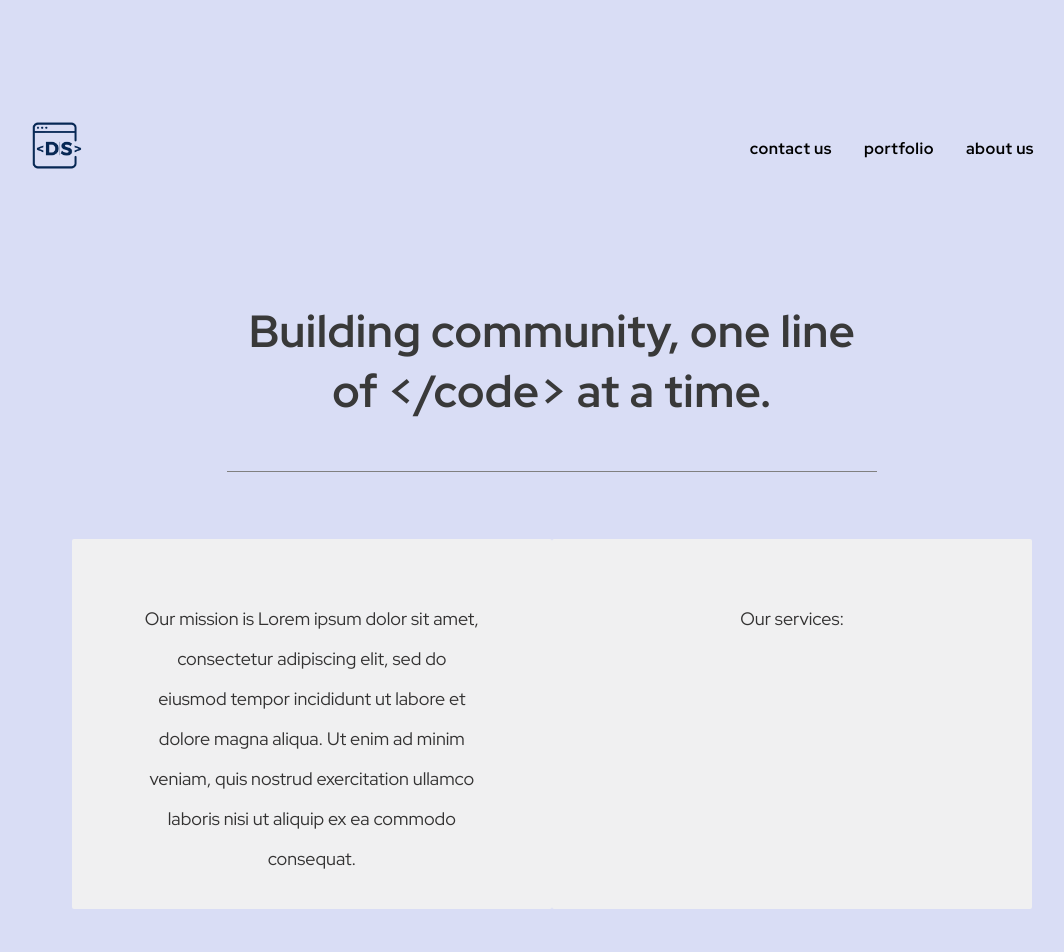
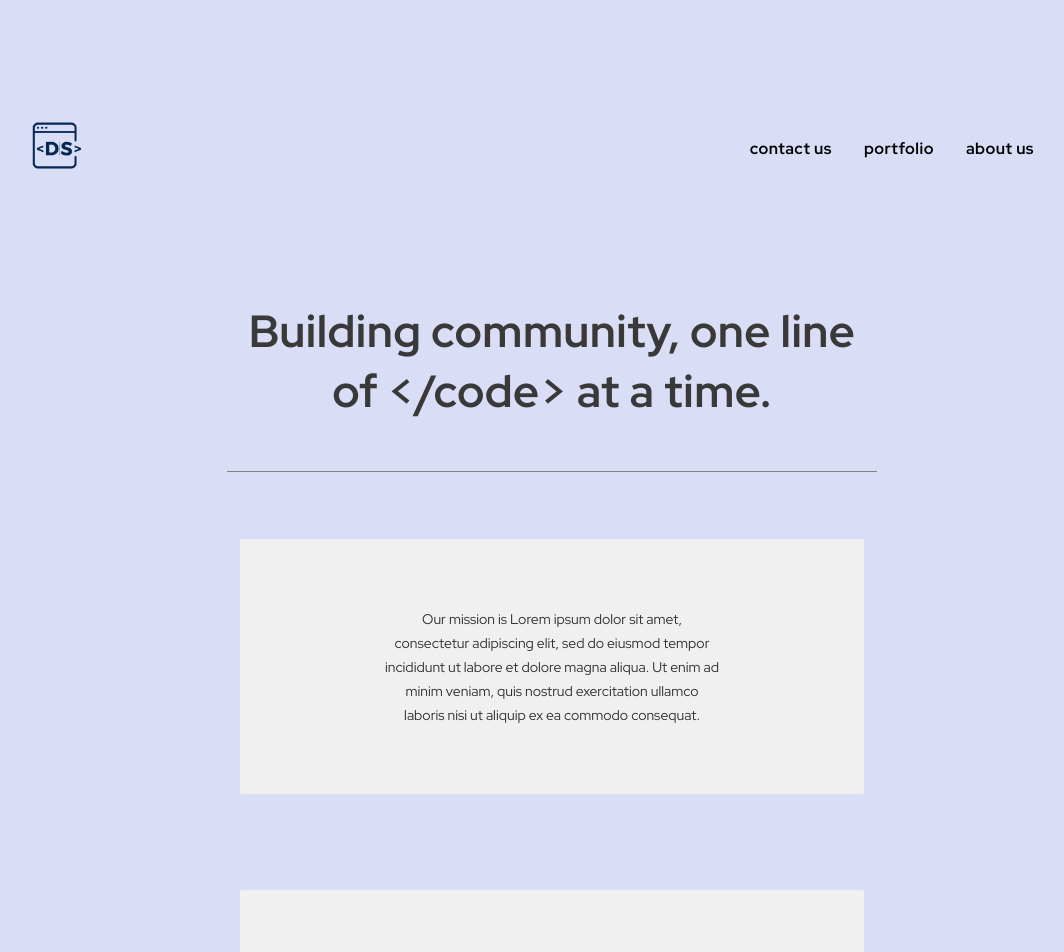
Before and after one commit to LucasHartmanWestern/westerndev-website, a React (Create React App) app: page /Aboutus in a window 1280 px wide. Shown: the top 952 px of the page, without its empty margins (88-1152 px from the left). Built offline with nearby package versions, Linux system fonts and the light colour scheme.

Commit message:
adding media spacing

```diff
--- a/src/Pages/Aboutus/Aboutus.css
+++ b/src/Pages/Aboutus/Aboutus.css
@@ -23,8 +23,7 @@
 }
 
 .about-left{
-    padding:50px;
-    width: 500px;
+    width: 35%;
     height:250px;
     background-color: #F0F0F1;
     text-align: center;
@@ -35,7 +34,7 @@
 
 .about-right {
     padding: 60px 70px;
-    width: 500px;
+    width: 35%;
     height: 250px;
     background-color: #F0F0F1;
     text-align: center;
@@ -81,3 +80,33 @@
     padding:5% 7%;
     color: #393939;
 }
+
+@media screen and (max-width:1360px) {
+   .about-info{
+    flex-wrap: wrap;
+    justify-content: center;
+    column-gap:100px;
+    font-size: 14px;
+   }
+
+   .about-left {
+       line-height: 1.5rem;
+       height: auto;
+       min-width: 150px;
+        padding: 7% 15%;
+   }
+   .about-right{
+    margin-top:10%;
+    line-height: 1.5rem;
+    height:auto;
+    padding: 7% 15%;
+    min-width: 150px;
+   }
+}
+
+@media screen and (max-width:830px) {
+    .headline{
+        font-size: 30px;
+        width:80%;
+    }
+}
--- a/src/Pages/Contact/Contact.css
+++ b/src/Pages/Contact/Contact.css
@@ -18,6 +18,7 @@
   padding-top: 50px;
   padding-bottom: 50px;
  font-weight:900;
+ min-width: 400px;
 }
 
 .Contact-Description {
@@ -90,6 +91,7 @@
 
   .Contact-Title{
     font-size: 40px;
+    min-width: 300px;
   }
 
   .Contact-Description{
```
